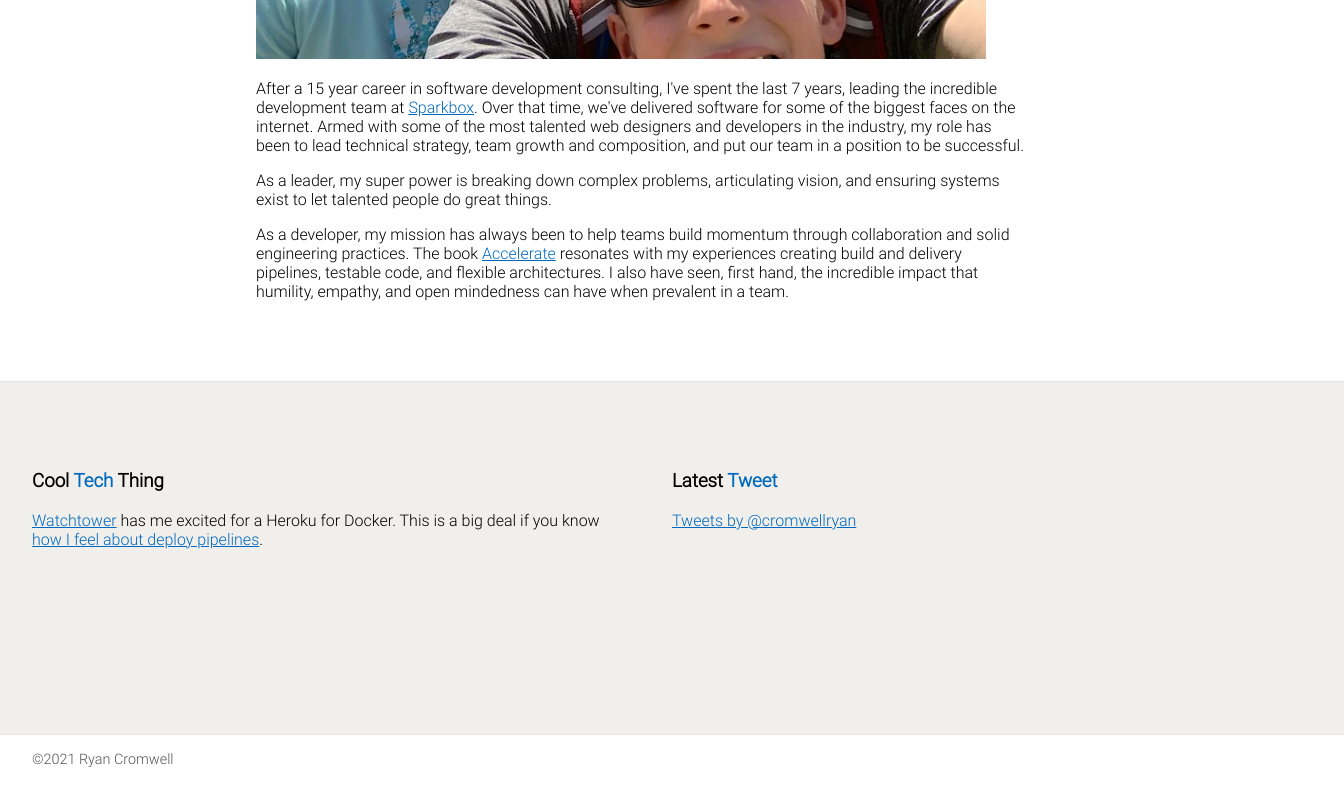
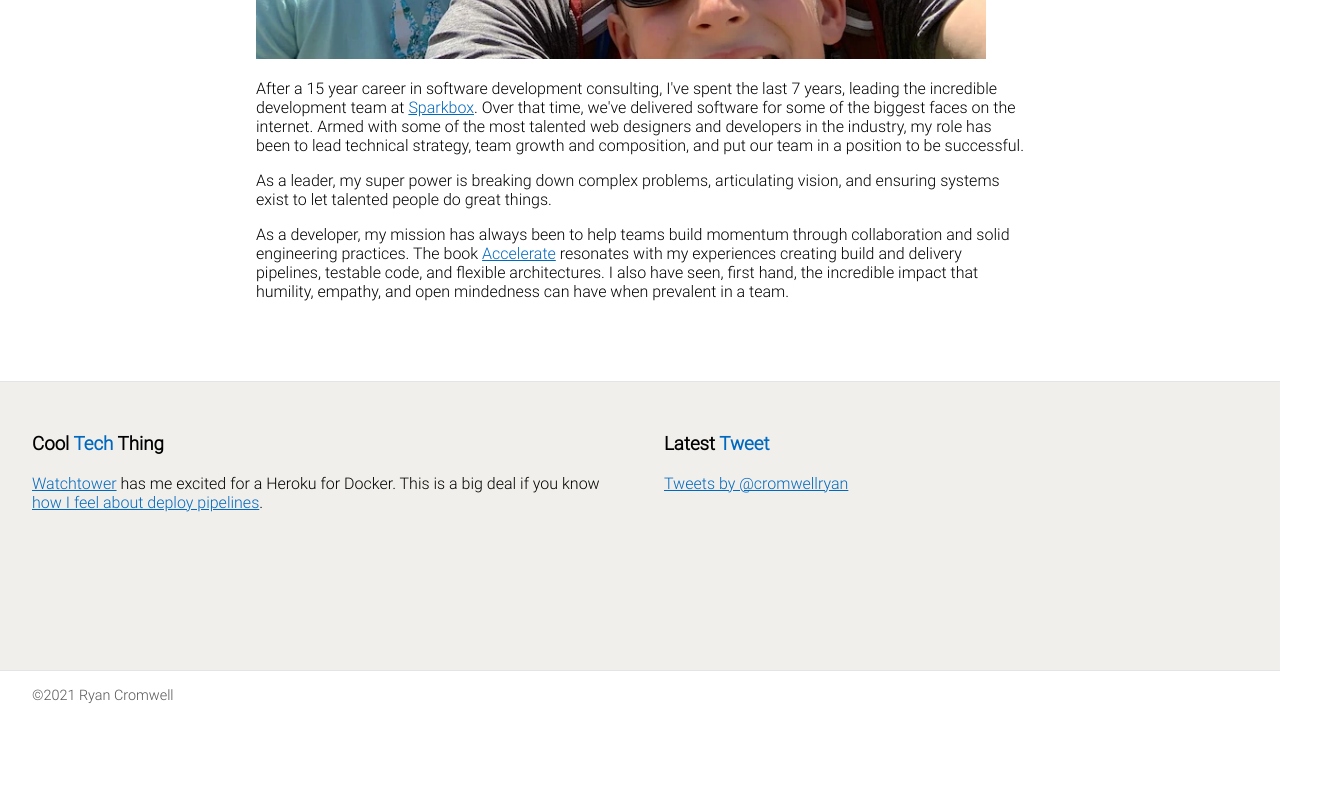
Before and after one commit to cromwellryan/cromwellhaus-com, a Next.js app: page /about in a window 1280 px wide. Shown: the part 689-1489 px from the top of the page, 1344 px wide, since content can reach past the window. After the commit the page ends 1425 px from the top, so only its background shows below. Built offline with nearby package versions, Linux system fonts and the light colour scheme.

Commit message:
fix (Prefooter): Horizontal scroll from misplaced padding
Should have used some internal container margin. This also provides a
nicer gap for our larger prefooter elements.

```diff
--- a/styles/globals.css
+++ b/styles/globals.css
@@ -84,7 +84,6 @@ a {
   width: 100%;
   min-height: 18em;
 
-  padding: 2em;
   margin-top: 4em;
 
   border-top: solid #e4e4e4 1px;
@@ -95,22 +94,28 @@ a {
   justify-content: center;
 }
 
+.prefooter__container {
+  margin: 2rem;
+}
+
+.onecoolthing {
+  margin-bottom: 3rem;
+}
+
+.onecoolthing__header {
+}
+
 @media screen and (min-width: 730px) {
   .prefooter__container {
     max-width: 88rem;
     display: grid;
     grid-template-columns: 2fr 2fr;
+    grid-gap: 3rem;
+  }
+
+  .onecoolthing {
   }
 }
-
-.onecoolthing {
-  margin-right: 3em;
-}
-
-.onecoolthing__header {
-  margin-top: 3em;
-}
-
 
 
 footer {
```
